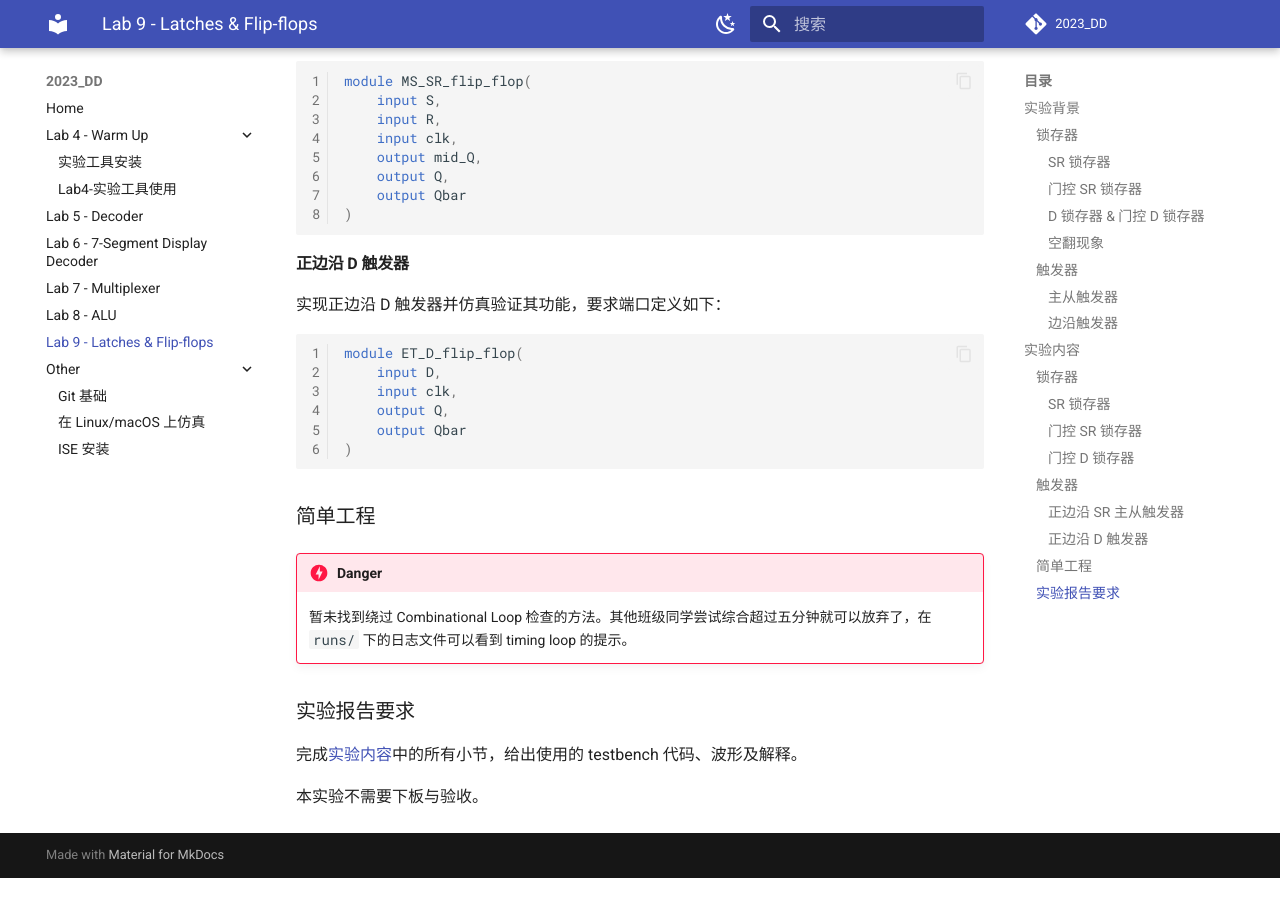
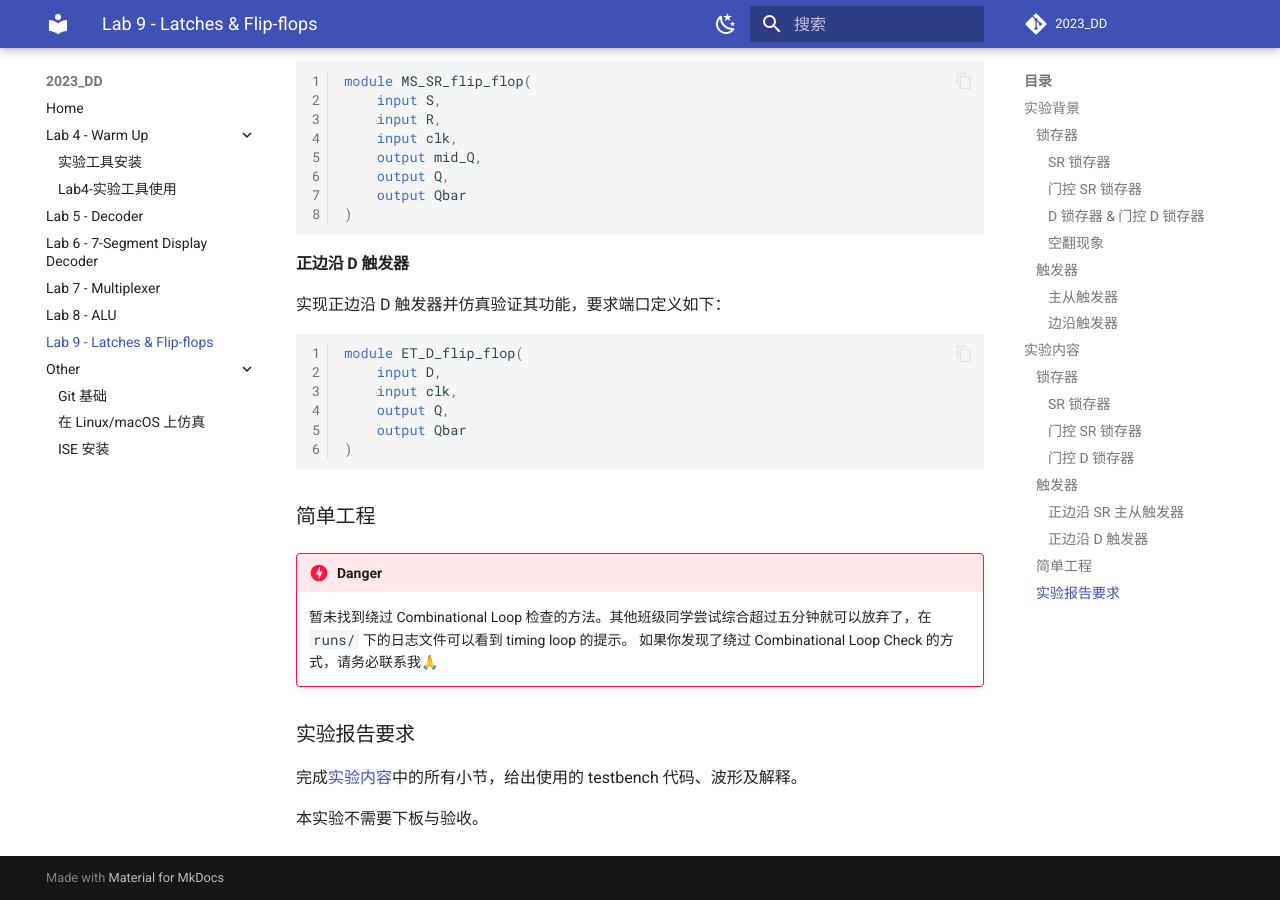
Before and after one commit to Guahao31/2023_DD, an MkDocs documentation site: the page built from docs/lab9/latches_flip_flops.md, in a window 1280 px wide and 900 px high, scrolled down 5642 px. Built offline with MkDocs 1.6.1 and Material for MkDocs 9.7.7, drawn with Linux system fonts in a browser that asks for light colours; a script that is not in the unit is left out; comment, search, counter and statistics services are not loaded; before the commit the page ends 6520 px from its top, so only the background shows below that.

Commit message:
lab9: update tip for other classes orz

```diff
--- a/docs/lab9/latches_flip_flops.md
+++ b/docs/lab9/latches_flip_flops.md
@@ -172,6 +172,7 @@ module ET_D_flip_flop(
 
 !!! danger
     暂未找到绕过 Combinational Loop 检查的方法。其他班级同学尝试综合超过五分钟就可以放弃了，在 `runs/` 下的日志文件可以看到 timing loop 的提示。
+    如果你发现了绕过 Combinational Loop Check 的方式，请务必联系我🙏
 
 <!-- 使用一个简单的工程下板观察实现的几种锁存器和触发器的行为与现象。 -->
 
```
